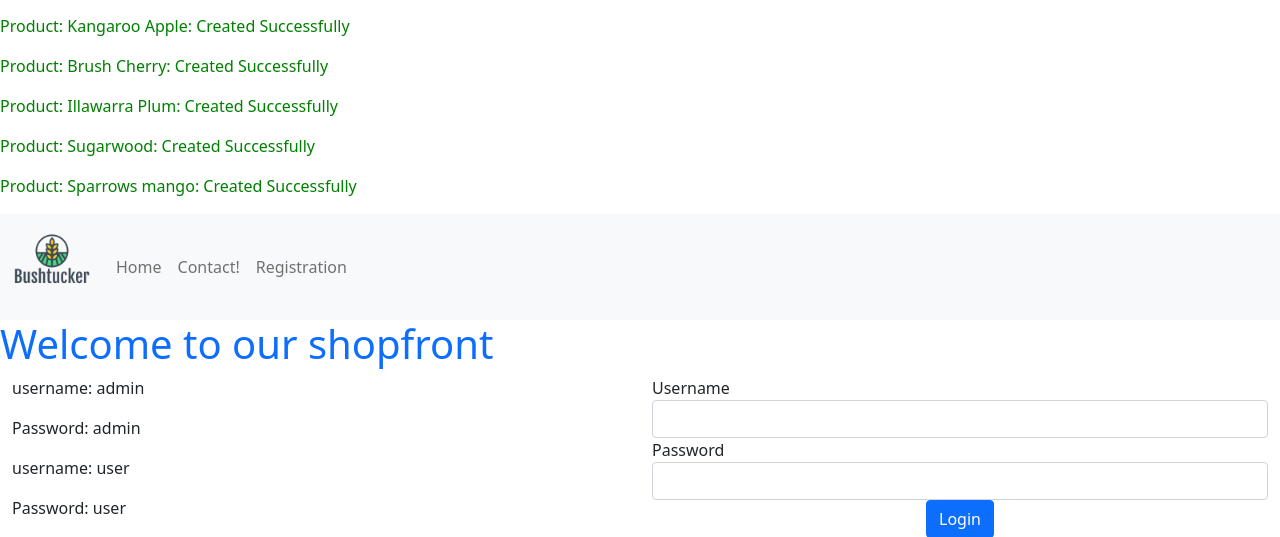
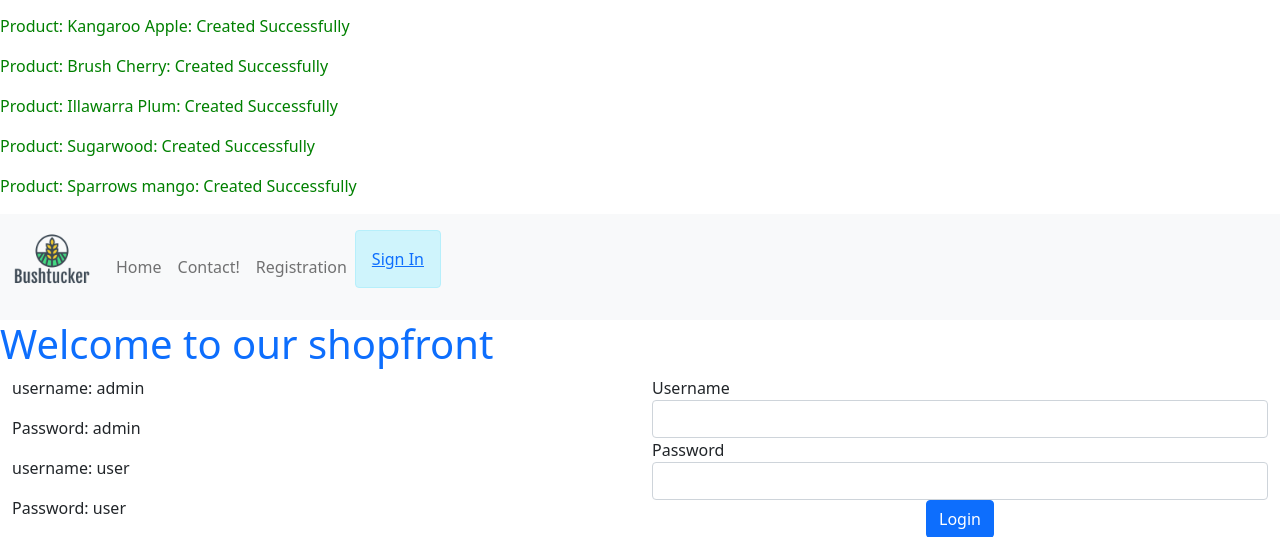
Before and after one commit to LTC-IT/bushtucker, a PHP site: page /index.php in a window 1280 px wide. Shown: the part 906-1443 px from the top of the page. Run offline with PHP 8.4, Linux system fonts and the light colour scheme.

Commit message:
User Box in the navbar, and moved logout link.

```diff
--- a/template.php
+++ b/template.php
@@ -41,13 +41,16 @@
                     <a class="nav-link" href="orderForm.php">Order Form</a>
                 </li>
                 <li class="nav-item">
-                    <a class="nav-link" href="logout.php">Logout</a>
-                </li>
-                <li class="nav-item">
                     <a class="nav-link" href="invoice.php">Invoices</a>
                 </li>
                 <?php } ?>
             </ul>
+            <?php if (isset($_SESSION["name"])) {
+                echo "<div class='alert alert-success d-flex'><span>Welcome, ".$_SESSION["name"]."<br><a href='logout.php'>Logout</a></span></div>";
+            } else {
+                echo "<div class='alert alert-info d-flex'><a href='index.php'>Sign In</a>";
+            }
+            ?>
         </div>
     </div>
 </nav>
```
